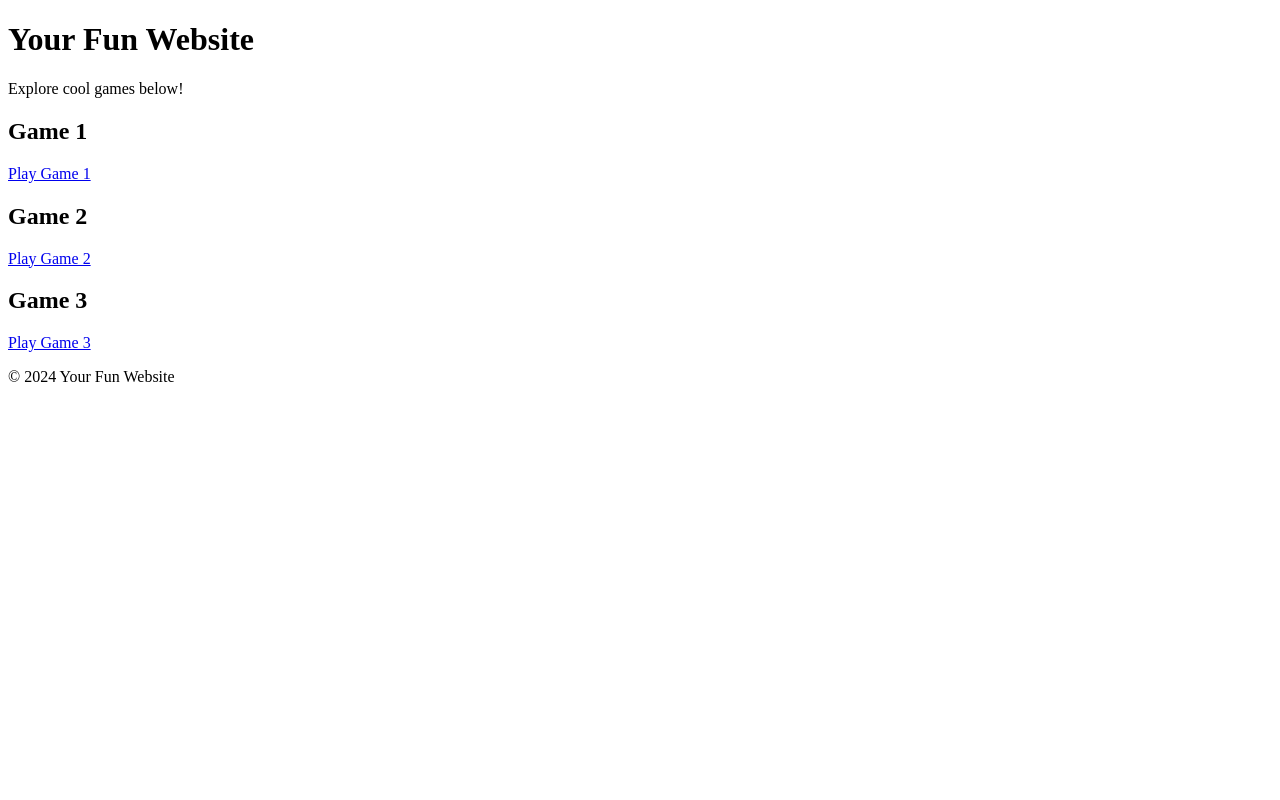
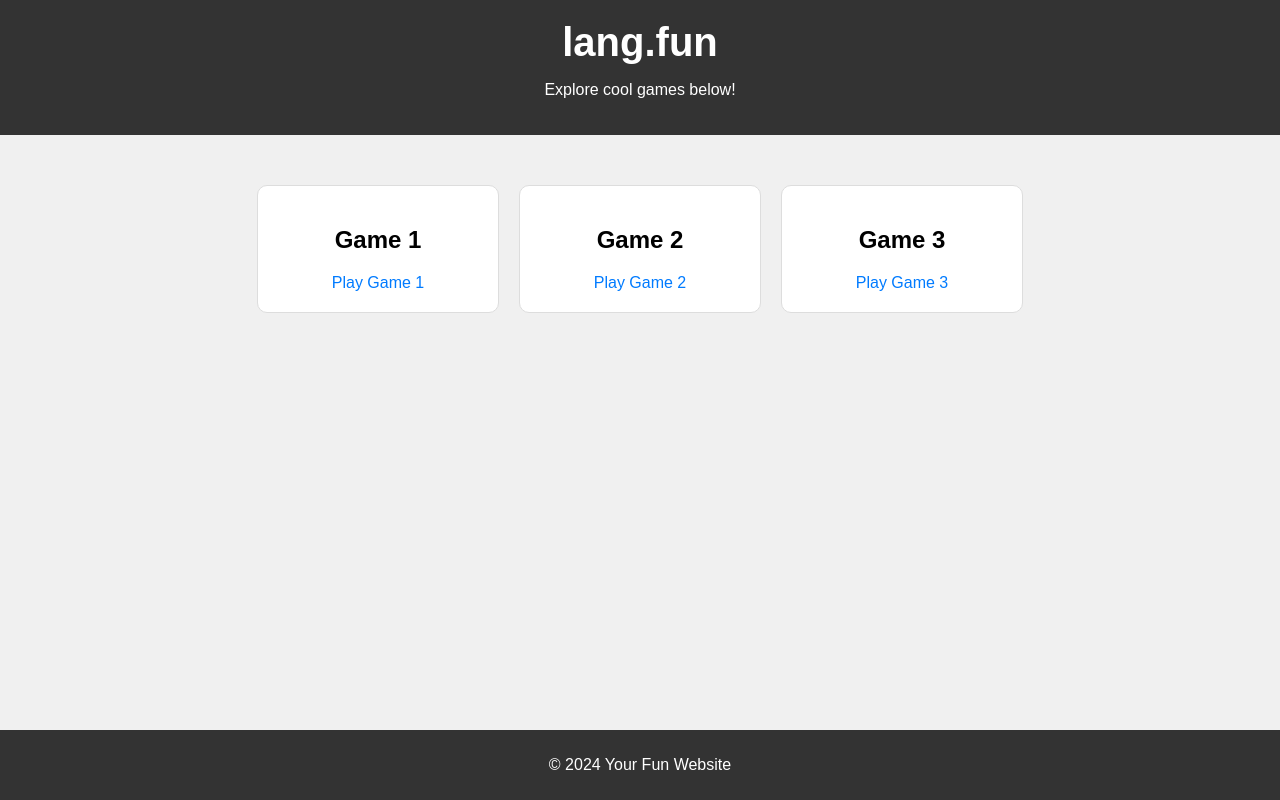
Before and after one commit to RyderLangston/lang.fun, a plain HTML site: page index.html in a window 1280 px wide. Drawn offline with Linux system fonts and the light colour scheme.

Commit message:
Update index.html

```diff
--- a/index.html
+++ b/index.html
@@ -3,12 +3,13 @@
 <head>
     <meta charset="UTF-8">
     <meta name="viewport" content="width=device-width, initial-scale=1.0">
-    <title>Your Fun Website</title>
-    <link rel="stylesheet" href="styles.css">
+    <title>lang.fun</title>
+    <!-- Link to the CSS file -->
+    <link rel="stylesheet" href="style.css">
 </head>
 <body>
     <header>
-        <h1>Your Fun Website</h1>
+        <h1>lang.fun</h1>
         <p>Explore cool games below!</p>
     </header>
 
@@ -33,6 +34,7 @@
         <p>© 2024 Your Fun Website</p>
     </footer>
 
-    <script src="scripts.js"></script>
+    <!-- Link to the JavaScript file -->
+    <script src="script.js"></script>
 </body>
 </html>
```
